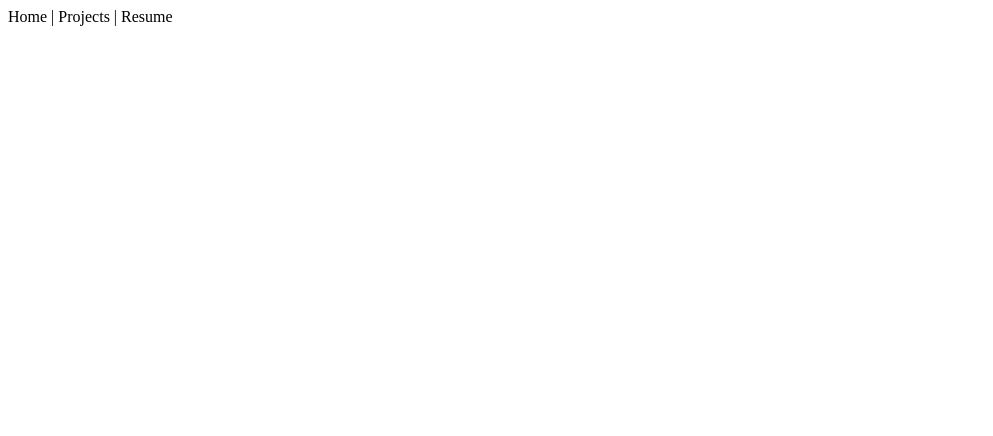
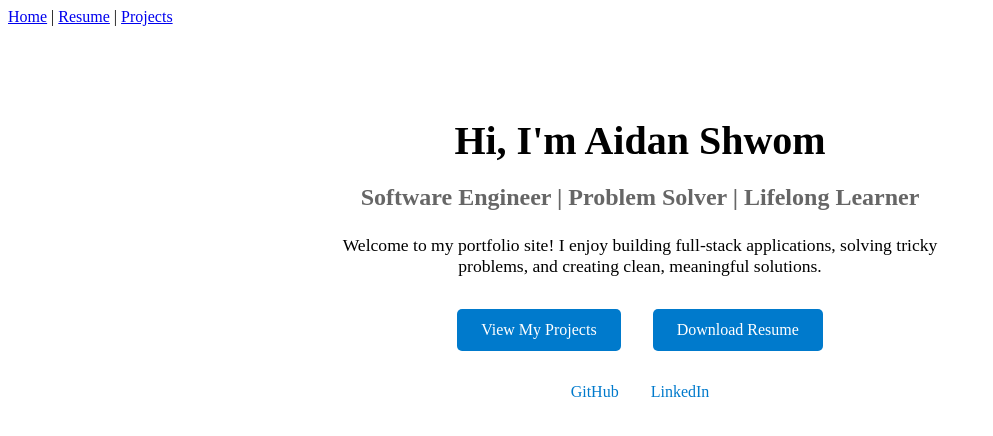
Before and after one commit to ashwom2017/aidan-portfolio, an Angular app: page / in a window 1280 px wide. Shown: the top 436 px of the page, without its empty margins (0-993 px from the left). Built offline with nearby package versions, Linux system fonts and the light colour scheme.

Commit message:
Work in progress: Home section updates

```diff
--- a/src/app/app.component.html
+++ b/src/app/app.component.html
@@ -1,7 +1,7 @@
 <nav>
-  <a routerLink="/">Home</a> |
-  <a routerLink="/projects">Projects</a> |
-  <a routerLink="/resume">Resume</a>
+  <a routerLink="" routerLinkActive="active" [routerLinkActiveOptions]="{ exact: true }">Home</a> |
+  <a routerLink="/resume" routerLinkActive="active">Resume</a> |
+  <a routerLink="/projects" routerLinkActive="active">Projects</a>
 </nav>
 
 <router-outlet></router-outlet>
--- a/src/app/app.component.ts
+++ b/src/app/app.component.ts
@@ -1,13 +1,11 @@
 import { Component } from '@angular/core';
-import { RouterOutlet } from '@angular/router';
+import { RouterModule } from '@angular/router';
 
 @Component({
   selector: 'app-root',
   standalone: true,
-  imports: [RouterOutlet],
+  imports: [RouterModule],
   templateUrl: './app.component.html',
-  styleUrl: './app.component.css'
+  styleUrls: ['./app.component.css']
 })
-export class AppComponent {
-  title = 'portfolio-site';
-}
+export class AppComponent {}
--- a/src/app/app.routes.ts
+++ b/src/app/app.routes.ts
@@ -1,3 +1,11 @@
 import { Routes } from '@angular/router';
+import { HomeComponent } from './home/home.component';
+import { ResumeComponent } from './resume/resume.component';
+import { ProjectsComponent } from './projects/projects.component';
 
-export const routes: Routes = [];
+export const routes: Routes = [
+  { path: '', component: HomeComponent },
+  { path: 'resume', component: ResumeComponent },
+  { path: 'projects', component: ProjectsComponent },
+  { path: '**', redirectTo: '' }
+];
--- a/src/app/home/home.component.css
+++ b/src/app/home/home.component.css
@@ -0,0 +1,49 @@
+.home-container {
+  text-align: center;
+  padding: 4rem 2rem;
+}
+
+h1 {
+  font-size: 2.5rem;
+  margin-bottom: 0.5rem;
+}
+
+h2 {
+  font-size: 1.5rem;
+  color: #666;
+  margin-bottom: 1.5rem;
+}
+
+p {
+  font-size: 1.1rem;
+  max-width: 600px;
+  margin: 0 auto 2rem;
+}
+
+.buttons {
+  margin-bottom: 2rem;
+}
+
+.btn {
+  display: inline-block;
+  margin: 0 1rem;
+  padding: 0.75rem 1.5rem;
+  background-color: #007acc;
+  color: white;
+  text-decoration: none;
+  border-radius: 5px;
+}
+
+.btn:hover {
+  background-color: #005ea2;
+}
+
+.socials a {
+  margin: 0 1rem;
+  color: #007acc;
+  text-decoration: none;
+}
+
+.socials a:hover {
+  text-decoration: underline;
+}
--- a/src/app/home/home.component.html
+++ b/src/app/home/home.component.html
@@ -1,7 +1,19 @@
-<section class="home">
-  <h1>Hi, I’m Aidan Shwom 👋</h1>
-  <p>I’m a developer passionate about building meaningful digital experiences.</p>
-  <a href="/assets/AidanShwomNYResume_September2024.pdf" target="_blank">
-    <button>Download My Resume</button>
-  </a>
-</section>
+<div class="home-container">
+  <h1>Hi, I'm Aidan Shwom</h1>
+  <h2>Software Engineer | Problem Solver | Lifelong Learner</h2>
+
+  <p>
+    Welcome to my portfolio site! I enjoy building full-stack applications,
+    solving tricky problems, and creating clean, meaningful solutions.
+  </p>
+
+  <div class="buttons">
+    <a routerLink="/projects" class="btn">View My Projects</a>
+    <a href="assets/AidanShwomNYResume_September2024.pdf" class="btn" target="_blank">Download Resume</a>
+  </div>
+
+  <div class="socials">
+    <a href="https://github.com/ashwom2017" target="_blank">GitHub</a>
+    <a href="https://linkedin.com/in/aidanshwom" target="_blank">LinkedIn</a>
+  </div>
+</div>
--- a/src/main.ts
+++ b/src/main.ts
@@ -1,6 +1,13 @@
 import { bootstrapApplication } from '@angular/platform-browser';
-import { appConfig } from './app/app.config';
+import { importProvidersFrom } from '@angular/core';
+import { RouterModule, provideRouter } from '@angular/router';
+
 import { AppComponent } from './app/app.component';
+import { routes } from './app/app.routes';
 
-bootstrapApplication(AppComponent, appConfig)
-  .catch((err) => console.error(err));
+bootstrapApplication(AppComponent, {
+  providers: [
+    importProvidersFrom(RouterModule),
+    provideRouter(routes)
+  ]
+}).catch(err => console.error(err));
```
Also changed, not shown: src/app/app-routing.module.ts (deleted, +0 -19 lines), src/app/home/home.component.ts (+2 -5 lines).
